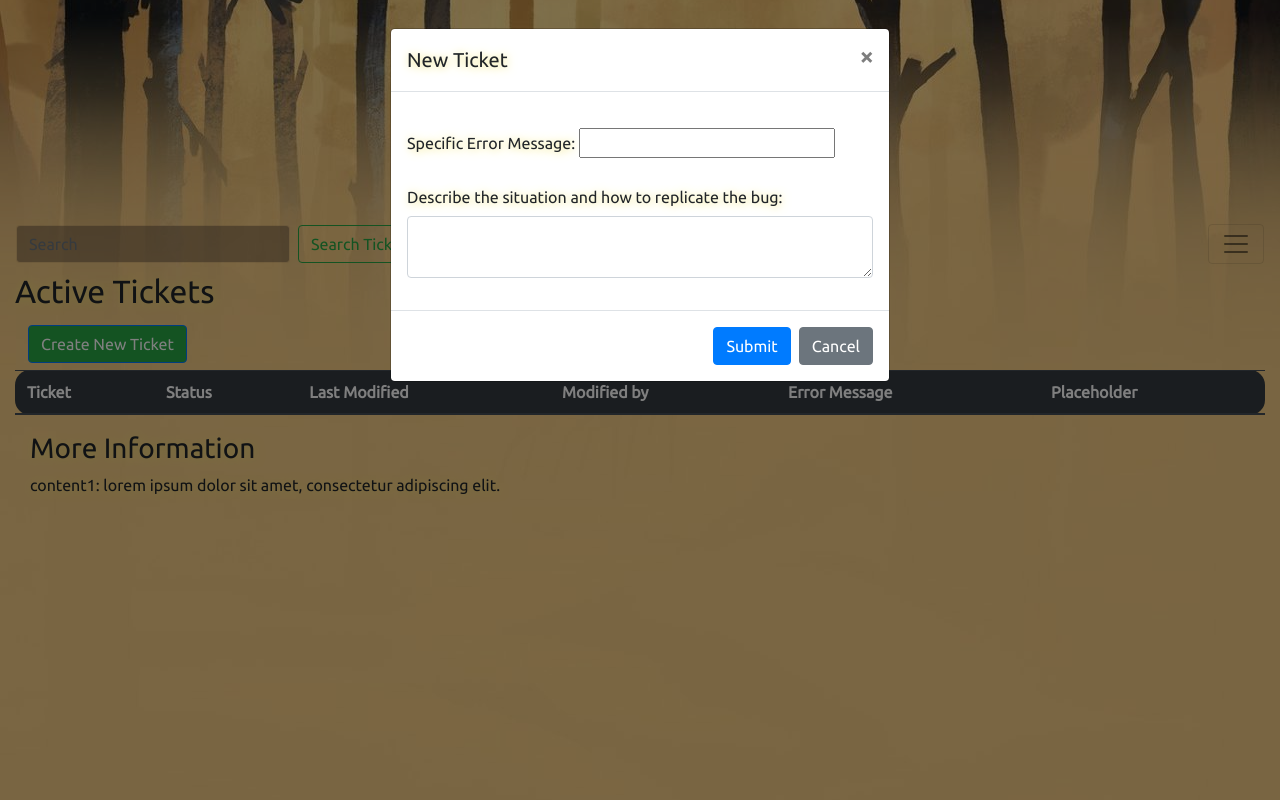
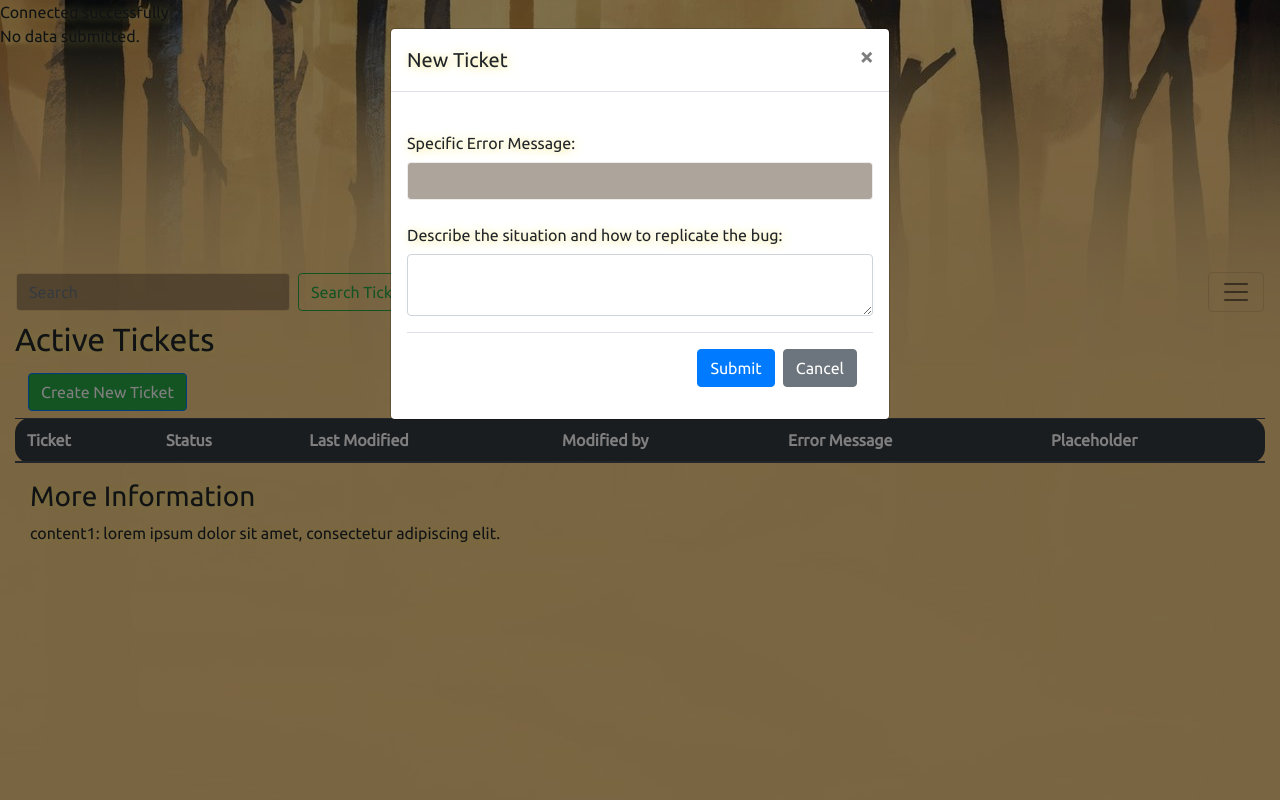
Before and after one commit to Mcclujdd/bugTracker, a PHP site: page / in a window 1280 px wide, after a click on "Create New Ticket". Run offline with PHP 8.4, Linux system fonts and the light colour scheme; lists and menus that the app fills with data are empty.

Commit message:
index file ext changed. Added $_GET functionality to modal (doesn't seem to work yet)

```diff
--- a/index.html
+++ b/index.php
@@ -1,7 +1,12 @@
 <?php
-//this stuff doesn't seem to be working, how do I test?
 define('__ROOT__',dirname(__FILE__));
 require_once(__ROOT__.'/scripts/mysqlAccess.php');
+
+if(isset($_GET['submit'])){
+  echo $_GET['error'];
+  echo $_GET['description'];
+}else{echo "No data submitted.";}
+
 ?>
 
 <html lang="en" dir="ltr">
@@ -69,30 +74,28 @@ require_once(__ROOT__.'/scripts/mysqlAccess.php');
                   </div>
 
                   <div class="modal-body">
-                    <form class="" action="index.html" method="post">
+                    <form class="" action="index.html" method="GET">
                       <div class="form-group">
                         <label class="col-form-label">Specific Error Message:</label>
-                        <input type="text" name="" value="">
+                        <input class="form-control" type="text" name="error">
                       </div>
                       <div class="form-group">
                         <label class="col-form-label">Describe the situation and how to replicate the bug:</label>
                         <div>
-                          <!-- <input type="text" value=""> -->
-                          <textarea class="form-control" aria-label="Description..."></textarea>
+                          <!-- <input type="text" name="description"> -->
+                          <textarea class="form-control" name="description" aria-label="Description..."></textarea>
                         </div>
                       </div>
-
-                    </form>
-                  </div>
-
                       <div class="modal-footer">
-                        <button type="button" class="btn btn-primary">
-                          Submit
-                        </button>
+                        <input class="btn btn-primary" type="submit" name="submit" value="Submit" data-dismiss="modal">
                         <button type="button" class="btn btn-secondary" data-dismiss="modal">
                           Cancel
                         </button>
                       </div>
+                    </form>
+                  </div>
+
+
 
                     </div>
                   </div>
--- a/scripts/mysqlAccess.php
+++ b/scripts/mysqlAccess.php
@@ -10,5 +10,5 @@ $conn = mysqli_connect($servername, $username, $password, $db);
 if (!$conn) {
    die("Connection failed: " . mysqli_connect_error());
 }
-echo "Connected successfully";
+echo "Connected successfully</br>";
 ?>
```
